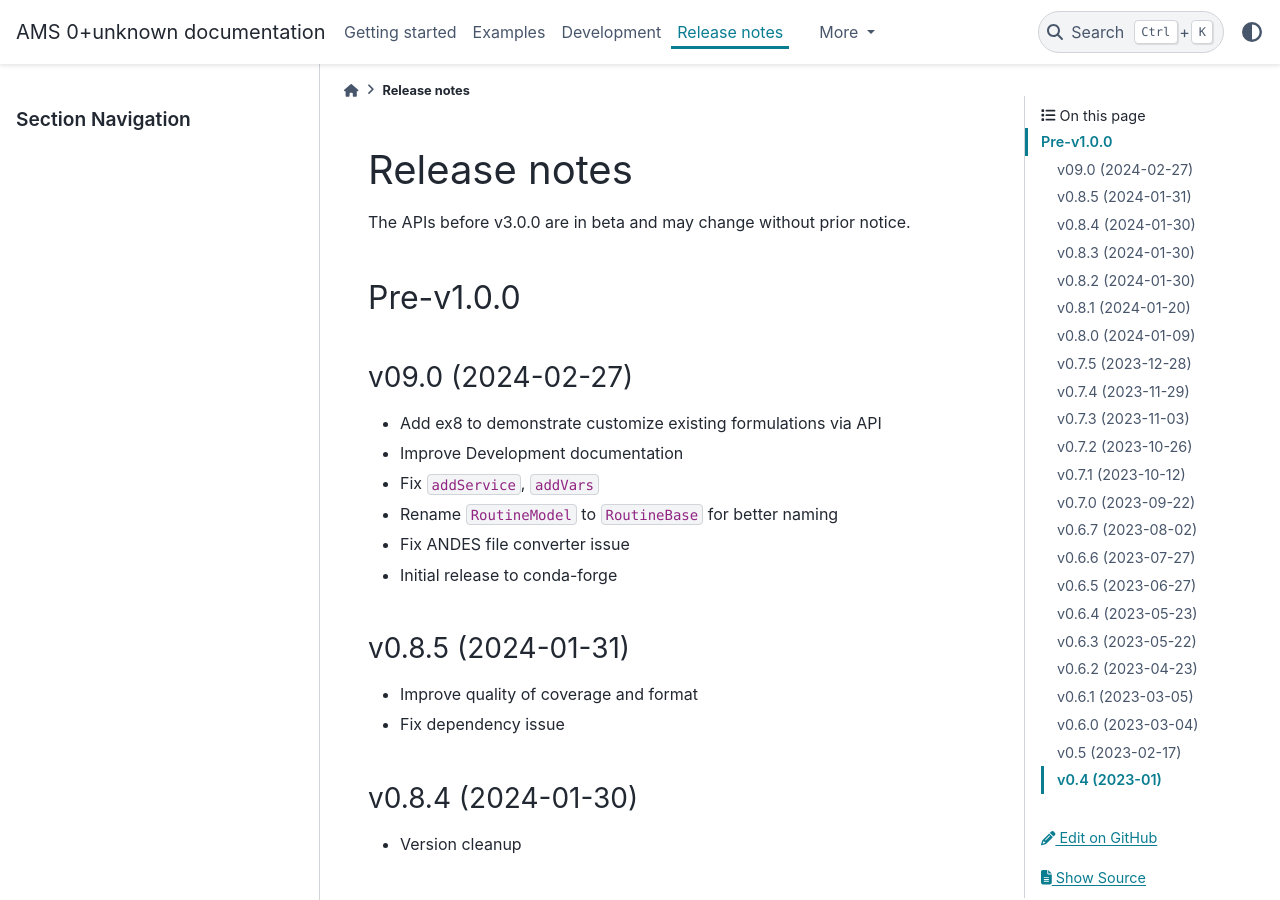
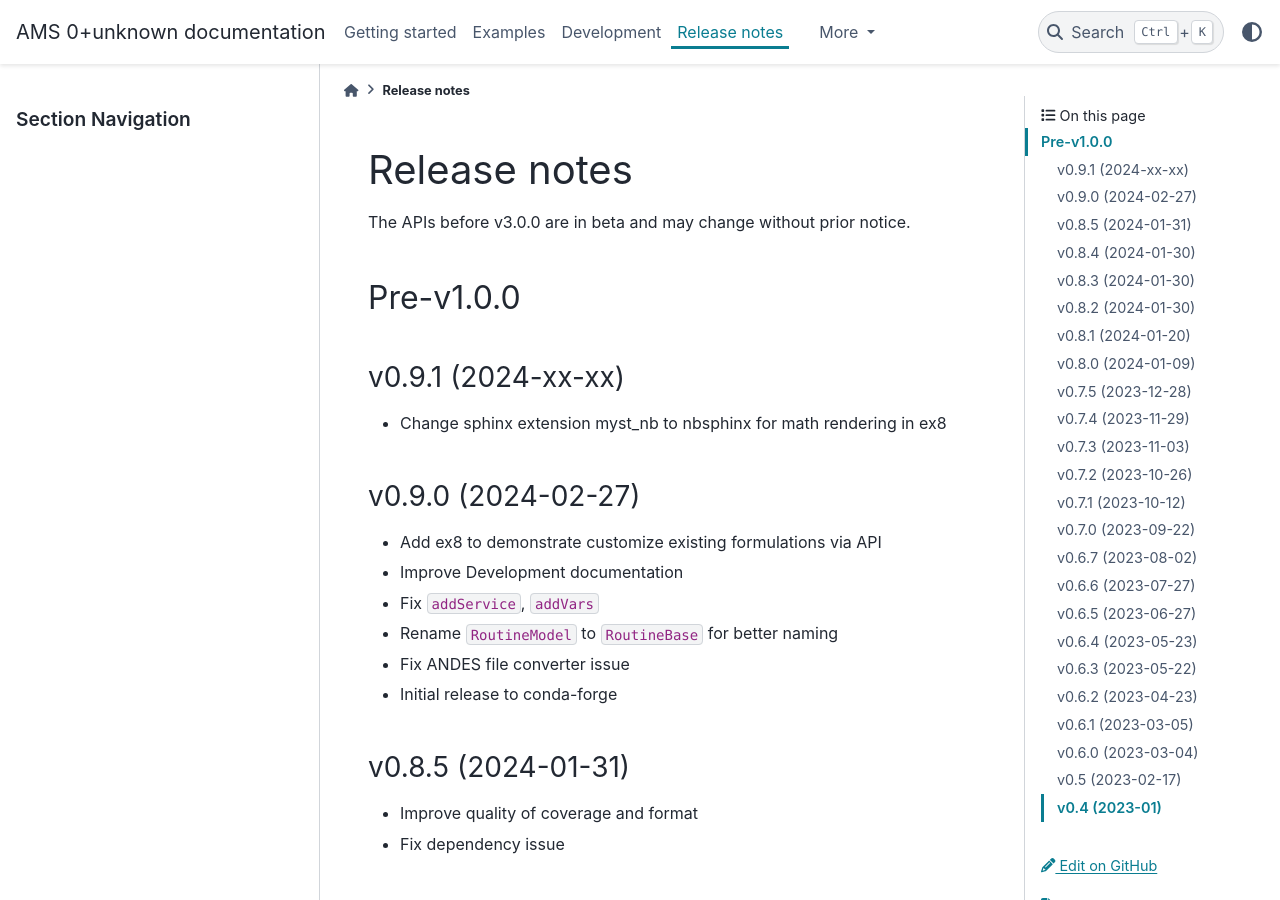
Before and after one commit to CURENT/ams, a Sphinx documentation site: the page built from docs/source/release-notes.rst, in a window 1280 px wide and 900 px high. Built offline with Sphinx 7.4.7 and the PyData theme 0.15.4, drawn with Linux system fonts in a browser that asks for light colours; pages that are not in the unit, such as notebooks, are missing from menus.

Commit message:
Update release-notes

```diff
--- a/docs/source/release-notes.rst
+++ b/docs/source/release-notes.rst
@@ -9,7 +9,12 @@ The APIs before v3.0.0 are in beta and may change without prior notice.
 Pre-v1.0.0
 ==========
 
-v09.0 (2024-02-27)
+v0.9.1 (2024-xx-xx)
+-------------------
+
+- Change sphinx extension myst_nb to nbsphinx for math rendering in ex8
+
+v0.9.0 (2024-02-27)
 -------------------
 
 - Add ex8 to demonstrate customize existing formulations via API
```
